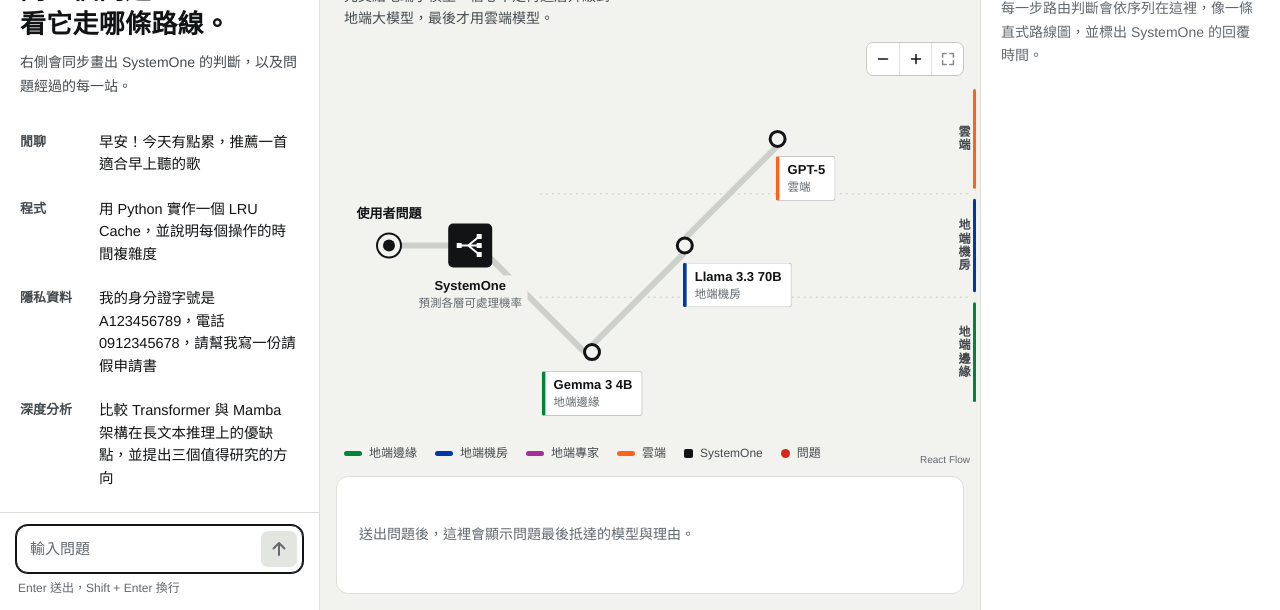
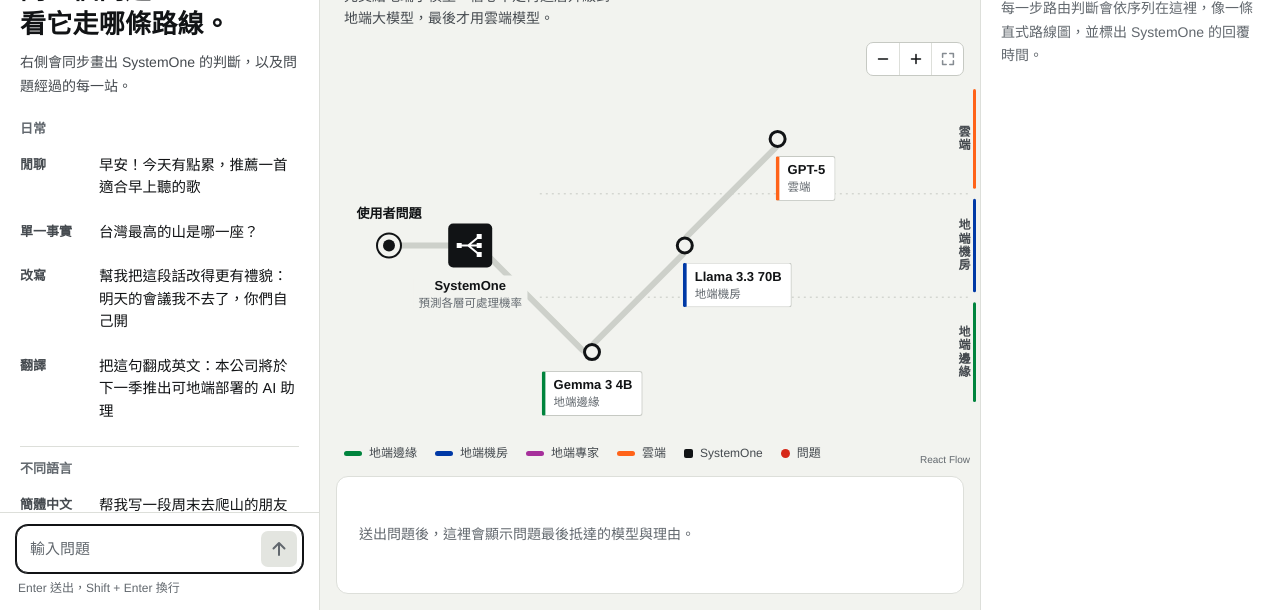
Before and after one commit to YENpsychopomp/nvidia-lab-router-demo, a website with bundled scripts: page public/index.html in a window 1280 px wide. Shown: the part 190-800 px from the top of the page. Built offline with nearby package versions, Linux system fonts and the light colour scheme; files whose address does not match are found by name.

Commit message:
Expand the example prompts to 19, grouped by category
The chat intro now offers five groups (everyday, other languages,
specialist domains, privacy and confidential data, deep and live
questions) instead of six loose examples. The set was picked so the
strategies send questions to different destinations, including one that
reaches the privacy strategy's de-identification gateway. The original
six prompts are kept; buttons still use data-example indexes.

Co-Authored-By: Claude Opus 5.5 <noreply@anthropic.com>

```diff
--- a/public/css/app.css
+++ b/public/css/app.css
@@ -205,7 +205,10 @@ svg { display: block; }
 .intro { padding: 28px 20px 20px; }
 .intro h3 { font-size: 26px; font-weight: 700; line-height: 1.3; letter-spacing: .01em; }
 .intro > p { margin-top: 10px; font-size: 14px; line-height: 1.7; color: var(--ink-2); }
-.examples { list-style: none; margin: 22px -10px 0; padding: 0; }
+.ex-group { margin-top: 20px; }
+.ex-group + .ex-group { margin-top: 14px; padding-top: 12px; border-top: 1px solid var(--hair); }
+.ex-group-name { margin: 0 0 4px; font-size: 13px; font-weight: 700; color: var(--ink-3); }
+.examples { list-style: none; margin: 0 -10px; padding: 0; }
 .examples li + li { margin-top: 2px; }
 .example {
   width: 100%; text-align: left;
--- a/public/js/app.js
+++ b/public/js/app.js
@@ -14,14 +14,39 @@ const store = {
   set(k, v) { try { localStorage.setItem(`router-demo:${k}`, JSON.stringify(v)); } catch { /* 無痕模式等情況下略過 */ } },
 };
 
-const EXAMPLES = [
-  { kind: '閒聊', text: '早安！今天有點累，推薦一首適合早上聽的歌' },
-  { kind: '程式', text: '用 Python 實作一個 LRU Cache，並說明每個操作的時間複雜度' },
-  { kind: '隱私資料', text: '我的身分證字號是 A123456789，電話 0912345678，請幫我寫一份請假申請書' },
-  { kind: '深度分析', text: '比較 Transformer 與 Mamba 架構在長文本推理上的優缺點，並提出三個值得研究的方向' },
-  { kind: '翻譯', text: '把這句翻成英文：本公司將於下一季推出可地端部署的 AI 助理' },
-  { kind: '即時資訊', text: '今天台積電的股價是多少？最近有什麼重大新聞？' },
+// 範例問題依類別分組；每一題在不同策略下會走到不同的路線，方便展示。
+const EXAMPLE_GROUPS = [
+  { name: '日常', items: [
+    { kind: '閒聊', text: '早安！今天有點累，推薦一首適合早上聽的歌' },
+    { kind: '單一事實', text: '台灣最高的山是哪一座？' },
+    { kind: '改寫', text: '幫我把這段話改得更有禮貌：明天的會議我不去了，你們自己開' },
+    { kind: '翻譯', text: '把這句翻成英文：本公司將於下一季推出可地端部署的 AI 助理' },
+  ] },
+  { name: '不同語言', items: [
+    { kind: '簡體中文', text: '帮我写一段周末去爬山的朋友圈文案，轻松一点' },
+    { kind: '日文', text: '来週の会議の議題を三つ提案してください' },
+    { kind: '英文', text: 'Explain the difference between TCP and UDP in simple terms' },
+  ] },
+  { name: '專業領域', items: [
+    { kind: '程式', text: '用 Python 實作一個 LRU Cache，並說明每個操作的時間複雜度' },
+    { kind: '除錯', text: '這段 SQL 很慢該怎麼優化：SELECT * FROM orders WHERE YEAR(created_at) = 2023' },
+    { kind: '數學', text: '證明根號 2 是無理數，並說明每一步的推理' },
+    { kind: '醫療', text: '我爸爸有高血壓，正在吃降血壓藥，可以同時吃止痛藥嗎？劑量要注意什麼？' },
+    { kind: '法律', text: '房東不退押金，依台灣法律我可以怎麼處理？' },
+  ] },
+  { name: '隱私與機密', items: [
+    { kind: '個資', text: '我的身分證字號是 A123456789，電話 0912345678，請幫我寫一份請假申請書' },
+    { kind: '個資＋分析', text: '我的身分證字號是 A123456789，請比較三種保險方案的優缺點並分析哪個最適合我' },
+    { kind: '公司內部', text: '這是公司內部未公開的營收資料，請整理成一頁摘要：Q3 營收 12 億，毛利率 38%' },
+  ] },
+  { name: '深度與即時', items: [
+    { kind: '深度分析', text: '比較 Transformer 與 Mamba 架構在長文本推理上的優缺點，並提出三個值得研究的方向' },
+    { kind: '系統設計', text: '設計一個每秒處理十萬筆訂單的電商結帳系統，說明架構與取捨' },
+    { kind: '長篇輸出', text: '寫一篇 1500 字的報告，介紹台灣半導體產業的發展歷程' },
+    { kind: '即時資訊', text: '今天台積電的股價是多少？最近有什麼重大新聞？' },
+  ] },
 ];
+const EXAMPLES = EXAMPLE_GROUPS.flatMap((g) => g.items);
 
 // ---------------------------------------------------------------- 狀態
 
@@ -363,8 +388,11 @@ function renderEmpty() {
     <p>${tiered()
       ? `auto 會依右側選定的策略，把問題交給 LOW、MID 或 HIGH 模型回答；右側同步畫出 SystemOne 的判斷與經過的每一站。`
       : '右側會同步畫出 SystemOne 的判斷，以及問題經過的每一站。'}</p>
-    <ul class="examples">${EXAMPLES.map((e, i) => `<li><button class="example" type="button" data-example="${i}">
-      <span class="ex-kind">${esc(e.kind)}</span><span class="ex-text">${esc(e.text)}</span></button></li>`).join('')}</ul>
+    ${EXAMPLE_GROUPS.map((g) => `<section class="ex-group" aria-label="${esc(g.name)}">
+      <h4 class="ex-group-name">${esc(g.name)}</h4>
+      <ul class="examples">${g.items.map((e) => `<li><button class="example" type="button" data-example="${EXAMPLES.indexOf(e)}">
+        <span class="ex-kind">${esc(e.kind)}</span><span class="ex-text">${esc(e.text)}</span></button></li>`).join('')}</ul>
+    </section>`).join('')}
   </div>`;
 }
 
```
